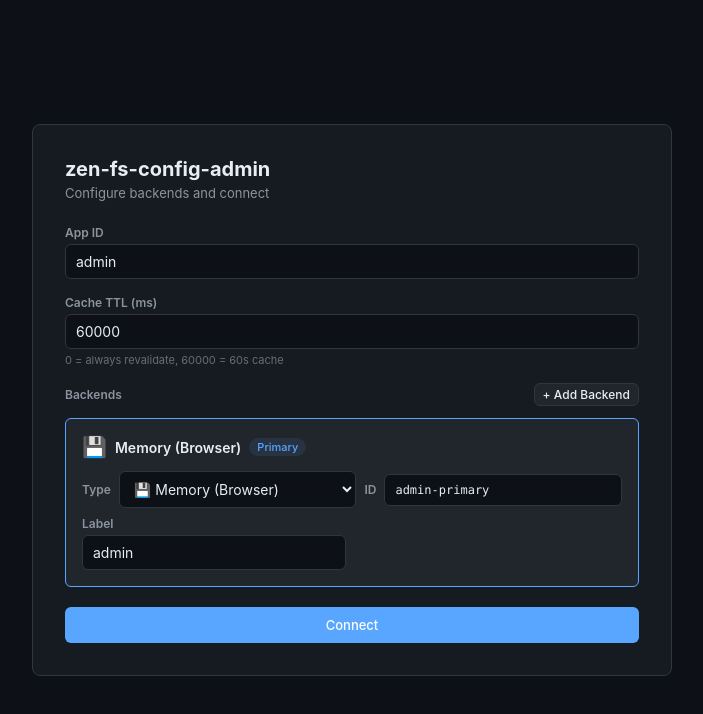
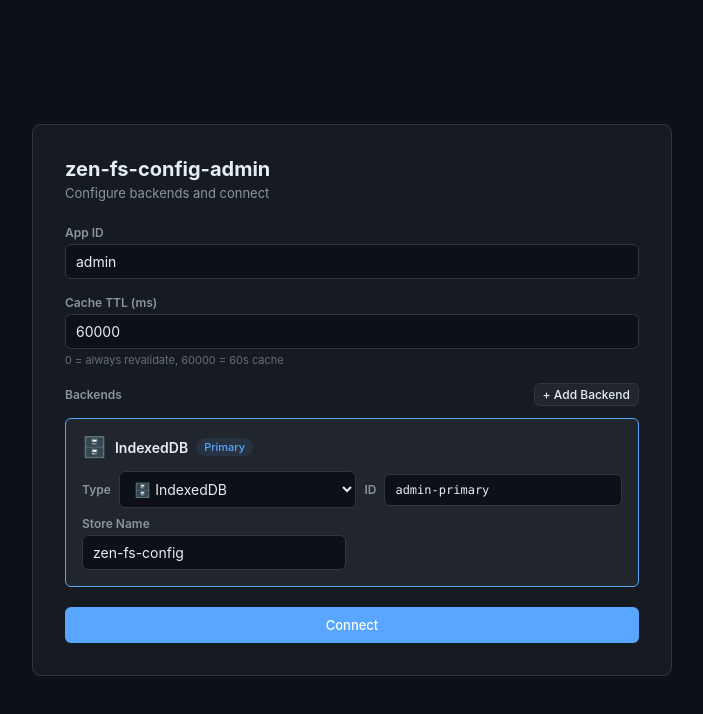
Before and after one commit to weijia/zen-fs-config-admin, a React (Vite) app: page /connect in a window 1280 px wide. Shown: the top 714 px of the page, without its empty margins (288-991 px from the left). Built offline with nearby package versions, Linux system fonts and the light colour scheme; the HTML template or start-up script is replaced by a standard one.

Commit message:
feat: default to IndexedDB, add WebStorage option; use @zenfs/dom backends

```diff
--- a/package.json
+++ b/package.json
@@ -15,7 +15,7 @@
     "react-dom": "^19.2.7",
     "react-router-dom": "^7.18.1",
     "zen-fs-cache": "^1.0.1",
-    "zen-fs-config": "^0.2.1",
+    "zen-fs-config": "^0.3.0",
     "zen-fs-sync": "^0.1.0"
   },
   "devDependencies": {
--- a/src/backend-types.ts
+++ b/src/backend-types.ts
@@ -17,8 +17,27 @@ export interface BackendTypeDef {
 
 export const BACKEND_TYPES: BackendTypeDef[] = [
   {
+    type: 'IndexedDB',
+    label: 'IndexedDB',
+    icon: '\u{1F5C4}\u{FE0F}',
+    fields: [{ key: 'storeName', label: 'Store Name', type: 'text', placeholder: 'zen-fs-config' }],
+    defaultOptions: { storeName: 'zen-fs-config' },
+  },
+  {
+    type: 'WebStorage',
+    label: 'WebStorage (localStorage)',
+    icon: '\u{1F4C2}',
+    fields: [
+      { key: 'storageType', label: 'Storage Type', type: 'select', options: [
+        { value: 'localStorage', label: 'localStorage (persistent)' },
+        { value: 'sessionStorage', label: 'sessionStorage (tab-scoped)' },
+      ]},
+    ],
+    defaultOptions: { storageType: 'localStorage' },
+  },
+  {
     type: 'InMemory',
-    label: 'Memory (Browser)',
+    label: 'Memory (Volatile)',
     icon: '\u{1F4BE}',
     fields: [{ key: 'label', label: 'Label', type: 'text', placeholder: 'my-configs' }],
     defaultOptions: { label: '' },
--- a/src/pages/BackendsPage.tsx
+++ b/src/pages/BackendsPage.tsx
@@ -30,8 +30,8 @@ export default function BackendsPage() {
   const handleNew = () => {
     setEditing(null);
     setIsNew(true);
-    const def = getBackendTypeDef('InMemory')!;
-    setFormState({ id: '', type: 'InMemory', options: { ...def.defaultOptions }, description: '' });
+    const def = getBackendTypeDef('IndexedDB')!;
+    setFormState({ id: '', type: 'IndexedDB', options: { ...def.defaultOptions }, description: '' });
   };
 
   const changeType = (type: string) => {
--- a/src/pages/ConnectPage.tsx
+++ b/src/pages/ConnectPage.tsx
@@ -19,15 +19,15 @@ export default function ConnectPage() {
   const [cacheTtl, setCacheTtl] = useState('60000');
   const [localError, setLocalError] = useState('');
   const [backends, setBackends] = useState<BackendEntry[]>([
-    { id: 'admin-primary', type: 'InMemory', options: { label: 'admin' }, isPrimary: true },
+    { id: 'admin-primary', type: 'IndexedDB', options: { storeName: 'zen-fs-config' }, isPrimary: true },
   ]);
 
   const addBackend = () => {
     const id = `backend-${Date.now()}`;
     setBackends([...backends, {
       id,
-      type: 'InMemory',
-      options: { ...getBackendTypeDef('InMemory')!.defaultOptions },
+      type: 'IndexedDB',
+      options: { ...getBackendTypeDef('IndexedDB')!.defaultOptions },
       isPrimary: false,
     }]);
   };
```
Also changed, not shown: 1 other file (tests, documents, lock files or other folders).
